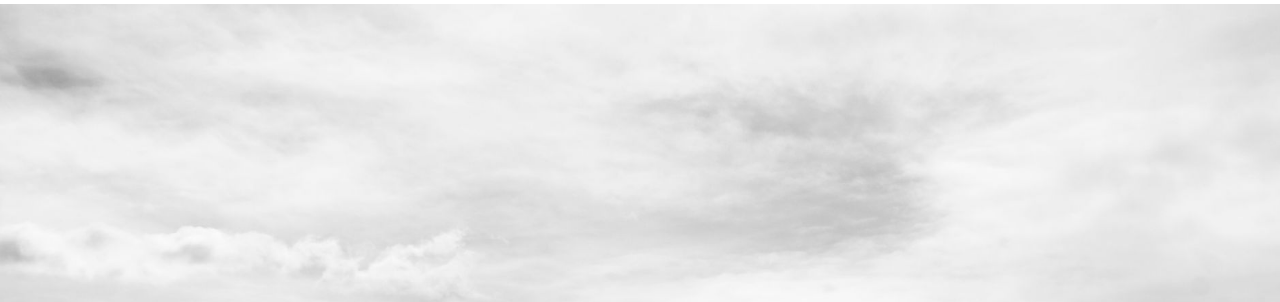
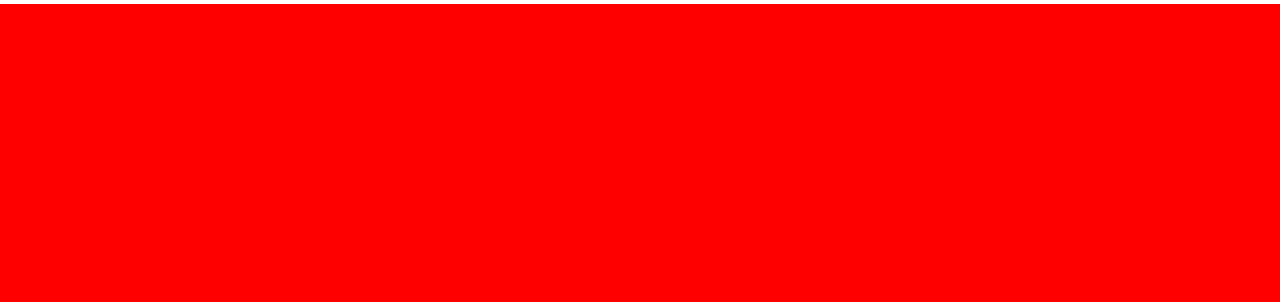
Before and after one commit to ElsayedHossny/leon-project, a plain HTML site: page index.html in a window 1280 px wide. Shown: the part 60-362 px from the top of the page. Drawn offline with nearby package versions, Linux system fonts and the light colour scheme; a web font is replaced by a local one.

Commit message:
Update leon.css

```diff
--- a/css/leon.css
+++ b/css/leon.css
@@ -156,7 +156,7 @@ body {
 /* end heading */
 /* start ladding */
 .ladding {
-    background-image: url(/images/landing.jpg);
+    background-color: red;
     background-size: cover;
     height: calc(100vh - 64px);
     position: relative;
```
